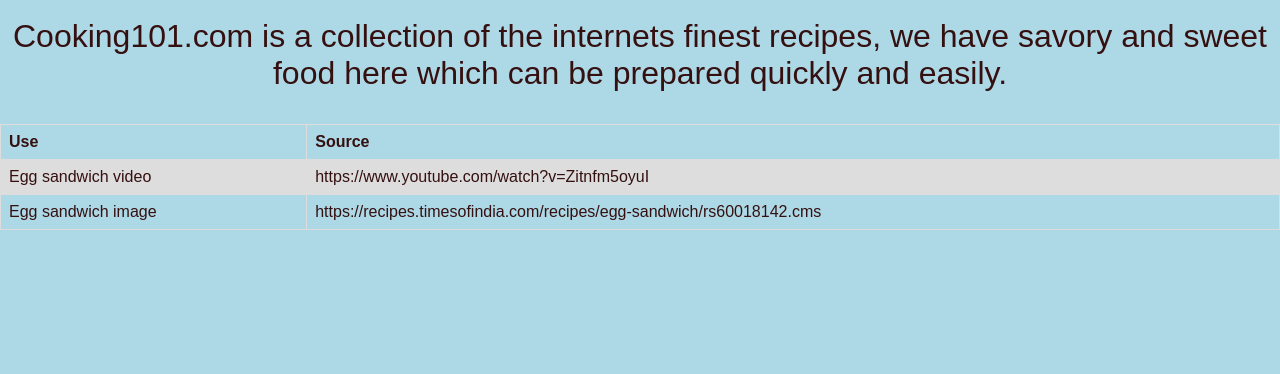
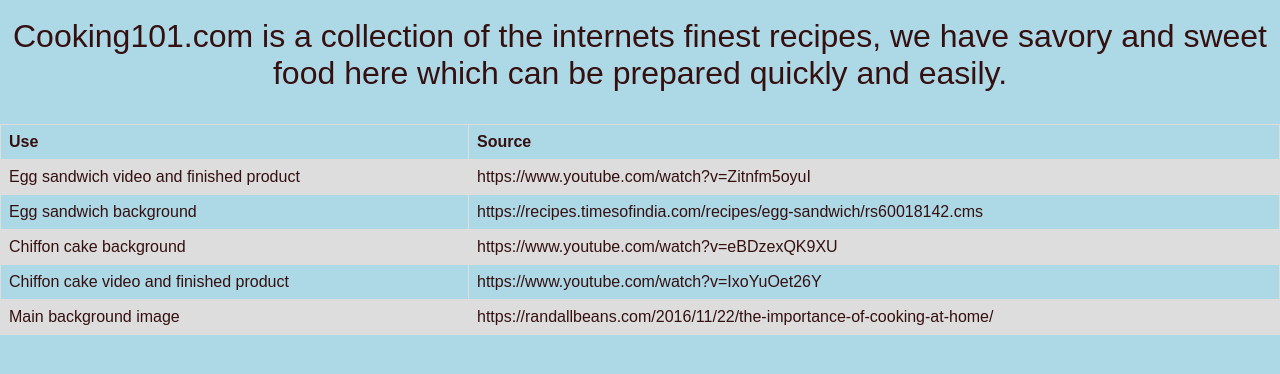
Before and after one commit to Hobospider132/school-site, a plain HTML site: page index.html in a window 1280 px wide. Shown: the part 316-690 px from the top of the page. Drawn offline with Linux system fonts and the light colour scheme.

Commit message:
move to correct location

```diff
--- a/index.html
+++ b/index.html
@@ -25,12 +25,24 @@
                     <th>Source</th>
                 </tr>
                 <tr>
-                    <td>Egg sandwich video</td>
+                    <td>Egg sandwich video and finished product</td>
                     <td>https://www.youtube.com/watch?v=Zitnfm5oyuI</td>
                 </tr>
                 <tr>
-                    <td>Egg sandwich image</td>
+                    <td>Egg sandwich background</td>
                     <td>https://recipes.timesofindia.com/recipes/egg-sandwich/rs60018142.cms</td>
+                </tr>
+                <tr>
+                    <td>Chiffon cake background</td>
+                    <td>https://www.youtube.com/watch?v=eBDzexQK9XU</td>
+                </tr>
+                <tr>
+                    <td>Chiffon cake video and finished product</td>
+                    <td>https://www.youtube.com/watch?v=IxoYuOet26Y</td>
+                </tr>
+                <tr>
+                    <td>Main background image</td>
+                    <td>https://randallbeans.com/2016/11/22/the-importance-of-cooking-at-home/</td>
                 </tr>
             </table>
         </main>
```
Also changed, not shown: bibliograrphy.html (deleted, +0 -15 lines), sweet.html (+1 -1 lines), images/Finished cake.PNG (renamed from Finished cake.PNG).
